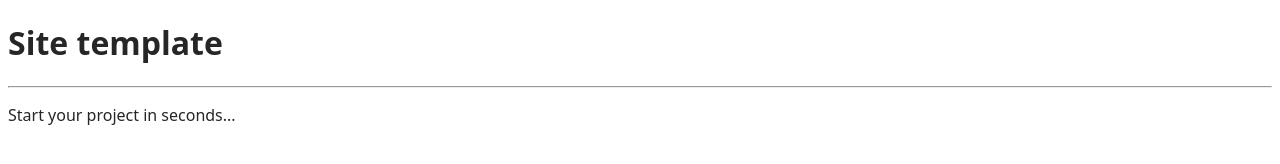
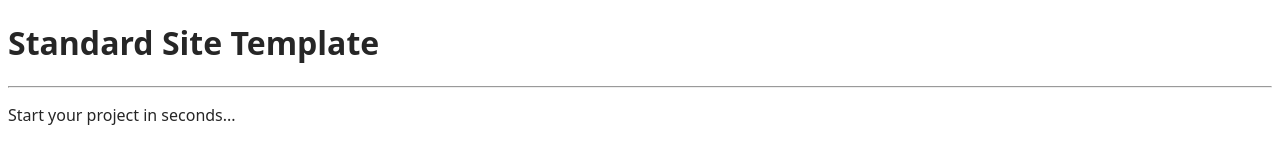
Before and after one commit to galiprandi/standard-site-template, a website: page index.html in a window 1280 px wide. Drawn offline with Linux system fonts and the light colour scheme.

Commit message:
Change page title

```diff
--- a/index.html
+++ b/index.html
@@ -6,10 +6,10 @@
     <meta name="viewport" content="width=device-width, initial-scale=1.0" />
     <script type="module" src="./site/js/main.js" defer></script>
     <link rel="stylesheet" href="./site/css/global.css" />
-    <title>Site</title>
+    <title>Standard Site Template</title>
   </head>
   <body>
-    <h1>Site template</h1>
+    <h1>Standard Site Template</h1>
     <hr />
     <p>Start your project in seconds...</p>
   </body>
--- a/site/css/global.css
+++ b/site/css/global.css
@@ -2,6 +2,7 @@
   --text-color: #262626;
   --background: #fff;
   --foreground: tomato;
+  --border-radius: 3px;
 }
 
 html {
```
Also changed, not shown: package.json (+7 -2 lines), README.md.
